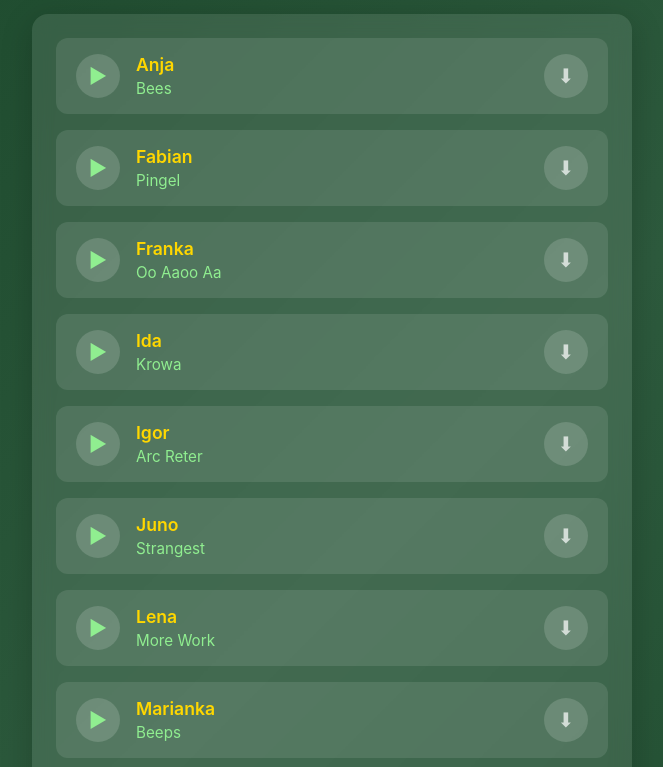
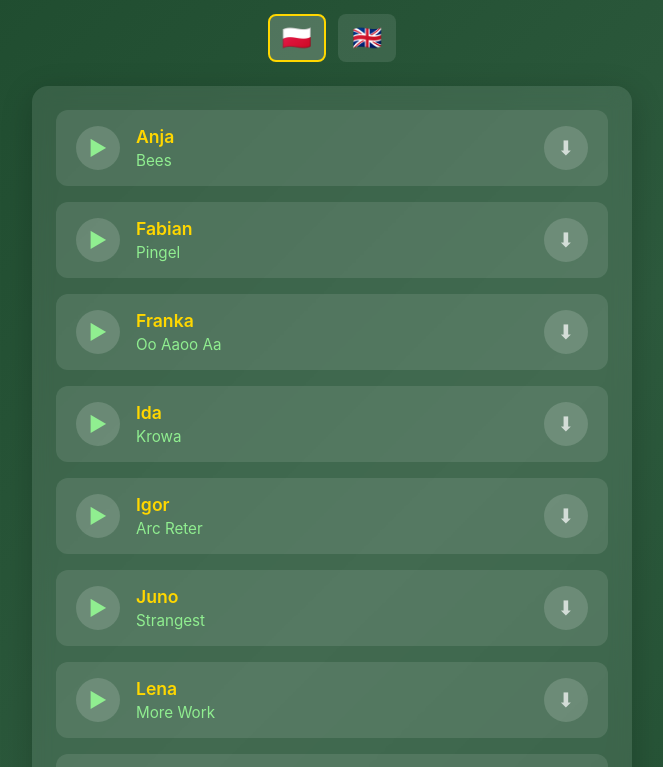
Before and after one commit to remmelt/xmas-ringtones, a plain HTML site: page index.html in a window 1280 px wide. Shown: the part 148-915 px from the top of the page, without its empty margins (308-971 px from the left). Drawn offline with Linux system fonts and the light colour scheme.

Commit message:
new version

```diff
--- a/index.html
+++ b/index.html
@@ -116,6 +116,47 @@
             font-size: 0.95rem;
         }
 
+        .lang-picker {
+            text-align: center;
+            margin-bottom: 1.5rem;
+        }
+
+        .lang-picker button {
+            background: rgba(255, 255, 255, 0.1);
+            border: 2px solid transparent;
+            border-radius: 8px;
+            padding: 0.5rem 0.75rem;
+            margin: 0 0.25rem;
+            font-size: 1.5rem;
+            cursor: pointer;
+            transition: all 0.2s ease;
+        }
+
+        .lang-picker button:hover {
+            background: rgba(255, 255, 255, 0.2);
+        }
+
+        .lang-picker button.active {
+            border-color: #ffd700;
+            background: rgba(255, 255, 255, 0.2);
+        }
+
+        .filter-notice {
+            text-align: center;
+            margin-bottom: 1rem;
+            display: none;
+        }
+
+        .filter-notice a {
+            color: #ffd700;
+            text-decoration: none;
+            font-size: 0.95rem;
+        }
+
+        .filter-notice a:hover {
+            text-decoration: underline;
+        }
+
         .instructions {
             margin-top: 2rem;
             padding: 1rem;
@@ -140,6 +181,15 @@
             <span class="snowflake">❄</span> Xmas <span class="snowflake">❄</span><br>
             <span class="snowflake">❄</span> Ringtones <span class="snowflake">❄</span>
         </h1>
+
+        <div class="lang-picker">
+            <button data-lang="pl" title="Polski">🇵🇱</button>
+            <button data-lang="en" title="English">🇬🇧</button>
+        </div>
+
+        <div class="filter-notice" id="filter-notice">
+            <a href="#" data-i18n="showEveryone">Show everyone</a>
+        </div>
 
         <div class="ringtone-list">
             <div class="ringtone-item" data-artist="anja">
@@ -240,18 +290,55 @@
             </div>
         </div>
 
-        <div class="instructions">
+        <div class="instructions" data-i18n="instructions">
             On iPhone (iOS 26+): Tap to download, then set as ringtone from Files.
         </div>
 
-        <footer>
+        <footer data-i18n="footer">
             Merry Christmas! 🎄
         </footer>
     </div>
     <script>
     (function() {
+        var translations = {
+            pl: {
+                showEveryone: 'Pokaż wszystkich',
+                instructions: 'Na iPhone (iOS 26+): Pobierz, a następnie ustaw jako dzwonek z aplikacji Pliki.',
+                footer: 'Wesołych Świąt! 🎄'
+            },
+            en: {
+                showEveryone: 'Show everyone',
+                instructions: 'On iPhone (iOS 26+): Tap to download, then set as ringtone from Files.',
+                footer: 'Merry Christmas! 🎄'
+            }
+        };
+
+        function setLanguage(lang) {
+            localStorage.setItem('lang', lang);
+            document.querySelectorAll('.lang-picker button').forEach(function(btn) {
+                btn.classList.toggle('active', btn.dataset.lang === lang);
+            });
+            document.querySelectorAll('[data-i18n]').forEach(function(el) {
+                var key = el.dataset.i18n;
+                if (translations[lang] && translations[lang][key]) {
+                    el.textContent = translations[lang][key];
+                }
+            });
+        }
+
+        document.querySelectorAll('.lang-picker button').forEach(function(btn) {
+            btn.addEventListener('click', function() {
+                setLanguage(btn.dataset.lang);
+            });
+        });
+
+        var savedLang = localStorage.getItem('lang') || 'pl';
+        setLanguage(savedLang);
+
         function filterByHash() {
             var hash = location.hash.slice(1).toLowerCase();
+            var notice = document.getElementById('filter-notice');
+            notice.style.display = hash ? 'block' : 'none';
             document.querySelectorAll('.ringtone-item').forEach(function(item) {
                 item.style.display = (!hash || item.dataset.artist === hash) ? '' : 'none';
             });
```
Also changed, not shown: index.template.html (+89 -2 lines).
